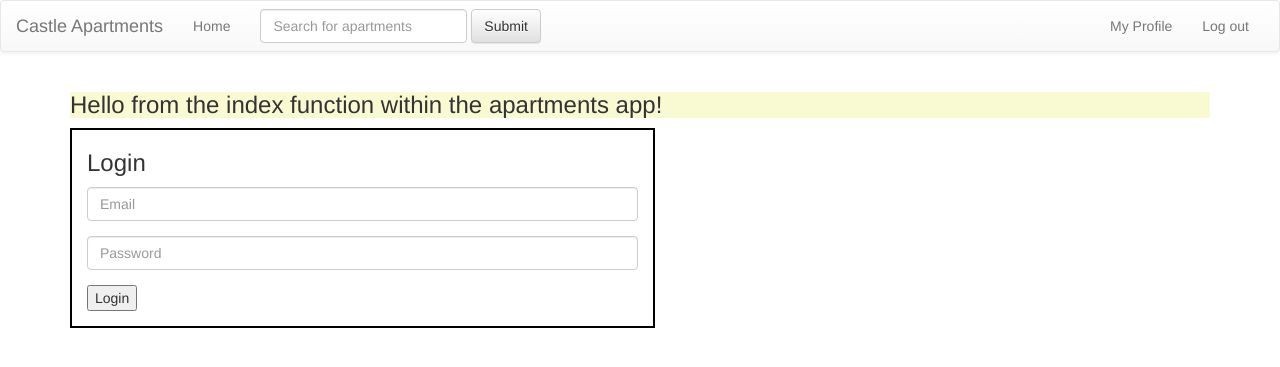
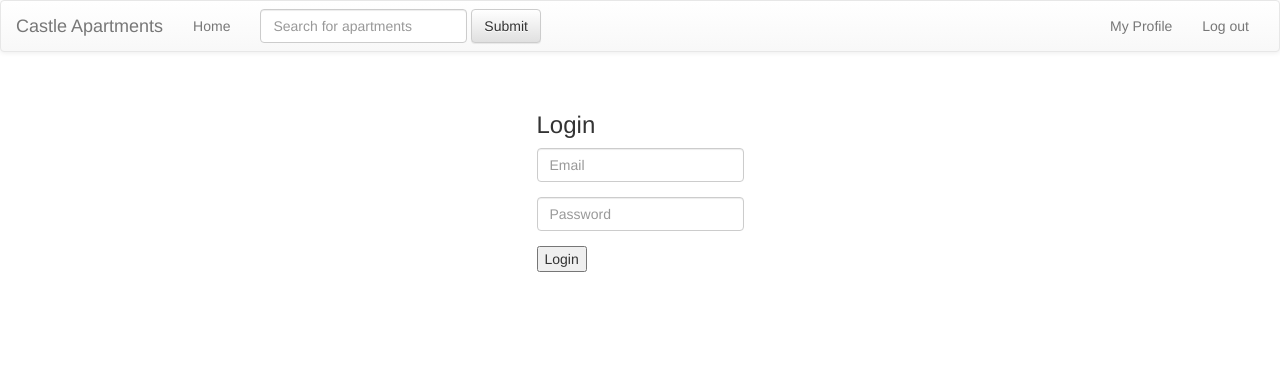
Before and after one commit to bergrosmorth/CastleApartments, a Django app: page / in a window 1280 px wide. Shown: the top 367 px of the page. Run offline with Django 3.2, Linux system fonts and the light colour scheme; some libraries are stand-ins or nearby versions.

Commit message:
Betra login

```diff
--- a/static/css/main.css
+++ b/static/css/main.css
@@ -7,10 +7,12 @@ html, body {
     margin: 0;
 }
 
-
-.login-form-1 {
-    display:inline-block;
-    margin-left: auto;
-    margin-right: auto;
-    border: 2px solid black;
+.login-container {
+    display: flex;
+    align-items: center;
+    flex-direction: column;
+    justify-content: center;
+    width: 100%;
+    min-height: 100%;
+    padding: 20px;
 }
--- a/templates/apartment/apartment-index.html
+++ b/templates/apartment/apartment-index.html
@@ -1,11 +1,9 @@
 {% extends 'base.html' %}
 
 {% block content %}
-
-    <h3 class="yellow">Hello from the index function within the apartments app!</h3>
     <div class="container login-container">
         <div class="row">
-            <div class = "col-md-6 login-form-1">
+            <div class = "login-form-1">
                 <h3>Login</h3>
                     <div class="form-group">
                         <input type="text" class="form-control" placeholder="Email" value="">
```
